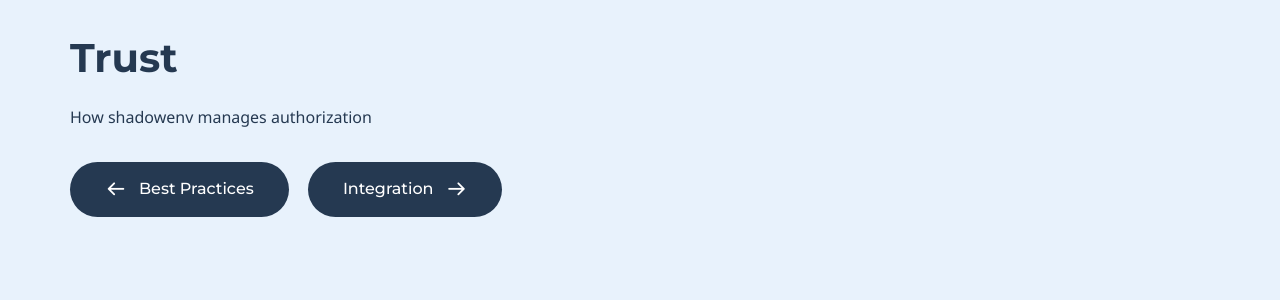
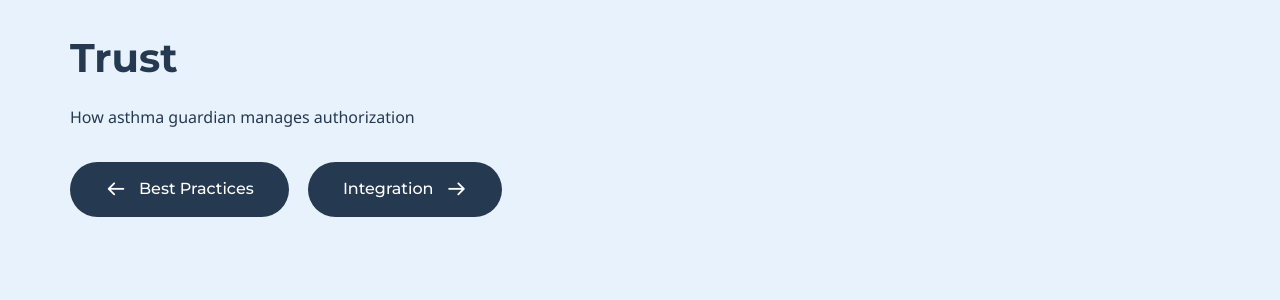
Before and after one commit to Asthma-Guardian/asthma-guardian.github.io, a Jekyll site: the page built from trust.md, in a window 1280 px wide. Shown: the part 212-512 px from the top of the page. Built offline with Jekyll 4.4.1, drawn with Linux system fonts in a browser that asks for light colours; some web fonts are replaced.

Commit message:
edit product name

```diff
--- a/trust.md
+++ b/trust.md
@@ -4,7 +4,7 @@ keywords:
 comments: false
 
 title: Trust
-description: How shadowenv manages authorization
+description: How asthma guardian manages authorization
 
 page_nav:
   prev:
```
Also changed, not shown: index.md (+1 -1 lines).
